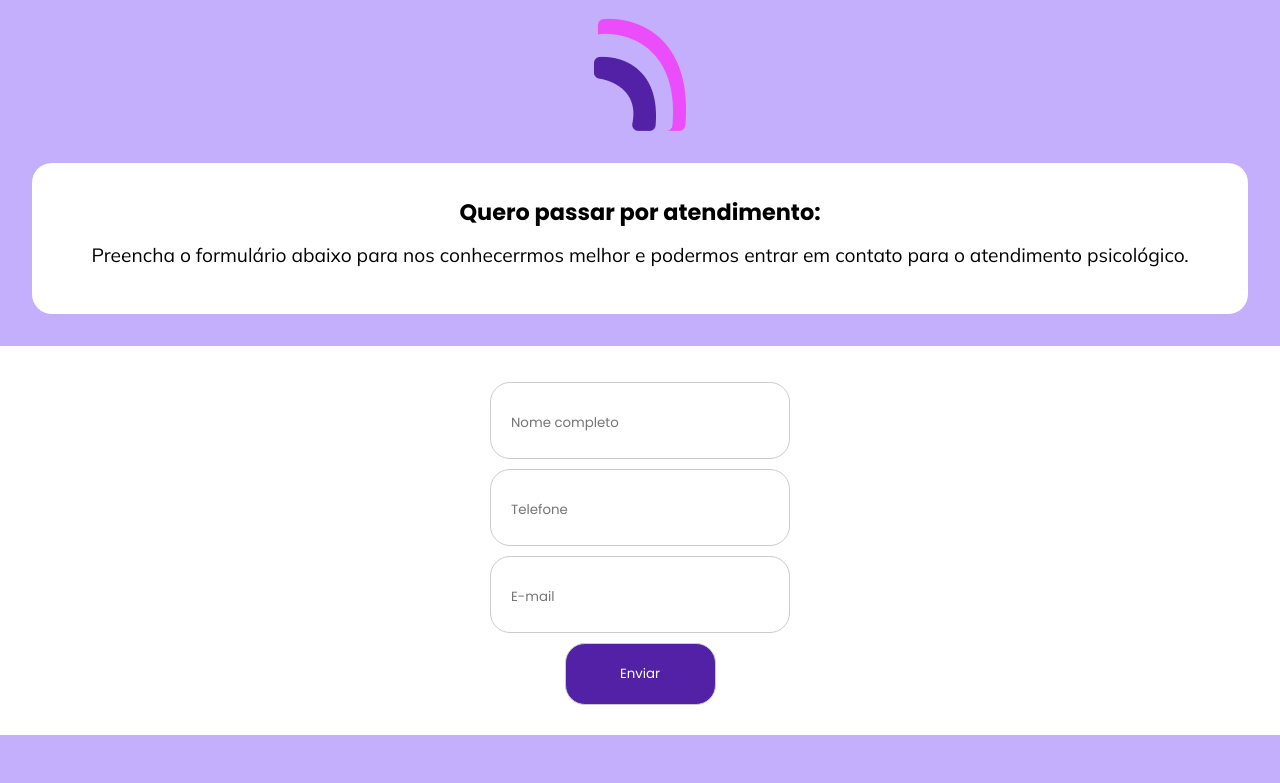
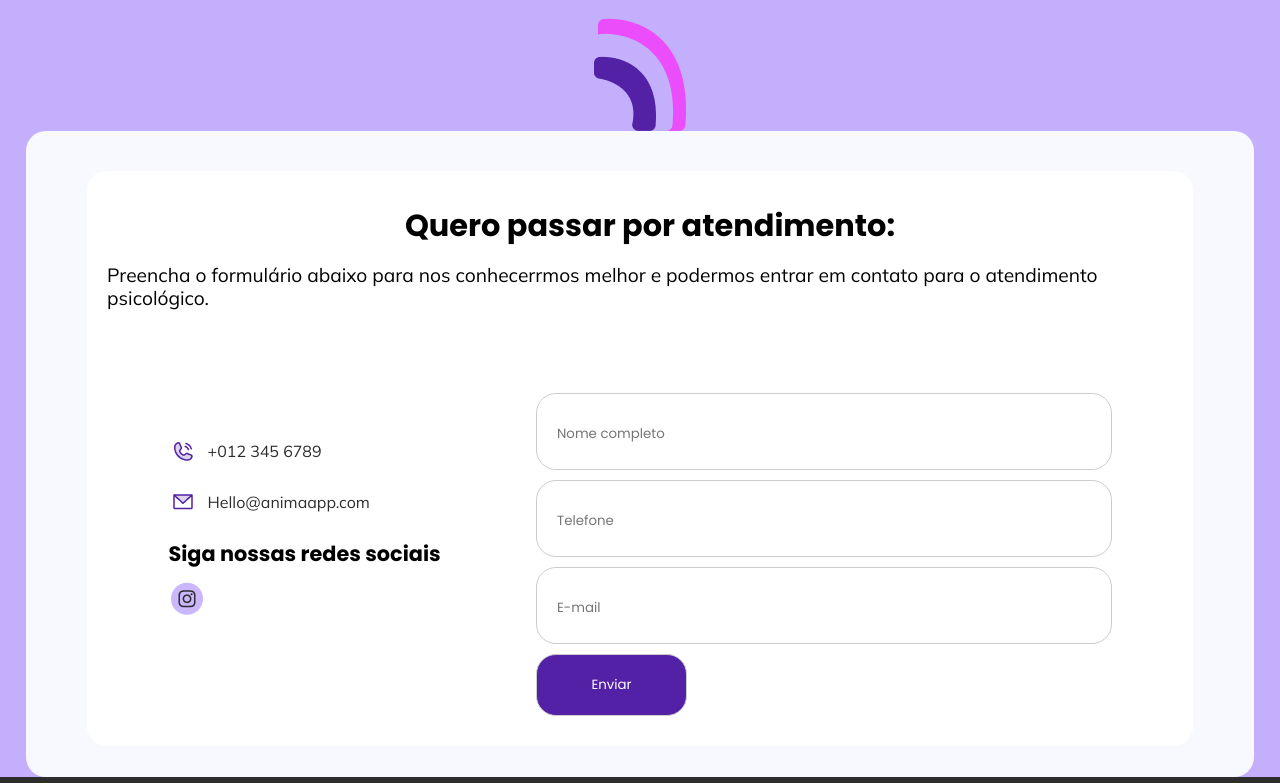
Before and after one commit to POW-Projetos/Elos-Trans, a plain HTML site: page index.html in a window 1280 px wide. Shown: the part 3568-4351 px from the top of the page. Drawn offline with nearby package versions, Linux system fonts and the light colour scheme.

Commit message:
created section service desktop

```diff
--- a/index.html
+++ b/index.html
@@ -161,14 +161,16 @@
     </div>
         </section>
         <img class="img" src="assets/arcoiris.png" alt="arcoiris nas cores rosa, lilas e violeta" loading="lazy">
-
-        <section id="atendimento" class="textToForm">
-          <div id="containerTextsForm">
-              <h3>Quero passar por atendimento:</h3>
-              <p>Preencha o formulário abaixo para nos conhecerrmos melhor e podermos entrar em contato para o atendimento psicológico.</p>
-          </div>
+        <section id="sectionContactDesktop">
+            <section id="sectionContactDesktopInside">
+                <section id="atendimento" class="textToForm">
+                    <div id="containerTextsForm">
+                        <h3>Quero passar por atendimento:</h3>
+                        <p>Preencha o formulário abaixo para nos conhecerrmos melhor e podermos entrar em contato para o atendimento psicológico.</p>
+                    </div>
 
         </section>
+        <section id="sectionFormAndContacts">
         <section id="sectionForm">
             <form name="submitGoogleSheets">
                 <input name="Nome" type="text" placeholder="Nome completo" required>
@@ -195,6 +197,9 @@
                 <!-- <a><img class="section_contacts_infos_img" src="/assets/icons/facebook_icon.png" alt="logo do facebook"></a> -->
             </div>
         </section>
+      </section>
+     </section>
+    </section>
     </main>
     <footer>
         <div>
--- a/styles/style-desktop.css
+++ b/styles/style-desktop.css
@@ -140,7 +140,7 @@
     margin-left: 50px;
   }
 
-  .section_team{
+  .section_team {
     display: flex;
     justify-content: center;
     align-items: center;
@@ -148,23 +148,99 @@
     padding-top: 20px;
     padding-bottom: 20px;
   }
-  #containerTeam-desktop{
+  #containerTeam-desktop {
     width: 92vw;
-    background-color: #F8F9FF;
+    background-color: #f8f9ff;
     border-radius: 20px;
     padding-top: 8%;
     padding-bottom: 8%;
     padding-left: 2%;
     padding-right: 2%;
   }
-  .carousel{
+  .carousel {
     display: grid;
     grid-template-columns: repeat(auto-fill, minmax(300px, 1fr));
     gap: 20px;
     margin: 15px;
   }
 
+  .textToForm,
+  #sectionForm,
+  .section_contacts {
+    background-color: transparent;
+  }
+  .textToForm {
+    margin: 0em;
+  }
 
+  #sectionContactDesktop {
+    background-color: #f8f9ff;
+    border-radius: 20px;
+    width: 96vw;
+    margin: auto;
+    padding-top: 25px;
+    padding-bottom: 1px;
+  }
+
+  #containerTextsForm {
+    width: 100%;
+  }
+
+  #containerTextsForm > p,
+  #containerTextsForm > h3 {
+    text-align: left;
+  }
+  #containerTextsForm > h3 {
+    font-size: 1.9rem;
+  }
+  #sectionContactDesktopInside {
+    margin: auto;
+    width: 90%;
+    background-color: white;
+    border-radius: 20px;
+    margin-bottom: 30px;
+    margin-top: 15px;
+  }
+  form[name="submitGoogleSheets"] > button {
+    margin: 0px;
+  }
+
+  #sectionFormAndContacts {
+    display: flex;
+    justify-content: center;
+    align-items: center;
+    flex-direction: row;
+  }
+  #sectionForm {
+    order: 2;
+    width: 45vw;
+  }
+  .section_contacts {
+    order: 1;
+    margin: 0px;
+  }
+  form[name="submitGoogleSheets"] > input {
+    width: 45vw;
+    max-width: none;
+  }
+
+  .section_contacts {
+    display: flex;
+    align-items: center;
+    justify-content: center;
+    flex-direction: column;
+    margin-left: -50px;
+    margin-bottom: 49px;
+  }
+  .section_contacts_infos {
+    width: 211px;
+  }
+  .section_contacts_infos {
+    width: 338px;
+  }
+  #atendimento {
+    margin-left: 20px;
+  }
   footer {
     display: flex;
     align-items: center;
@@ -190,7 +266,7 @@
     padding: 5px;
   }
 
-   .prev-btn,
+  .prev-btn,
   .next-btn {
     display: none;
   }
```
